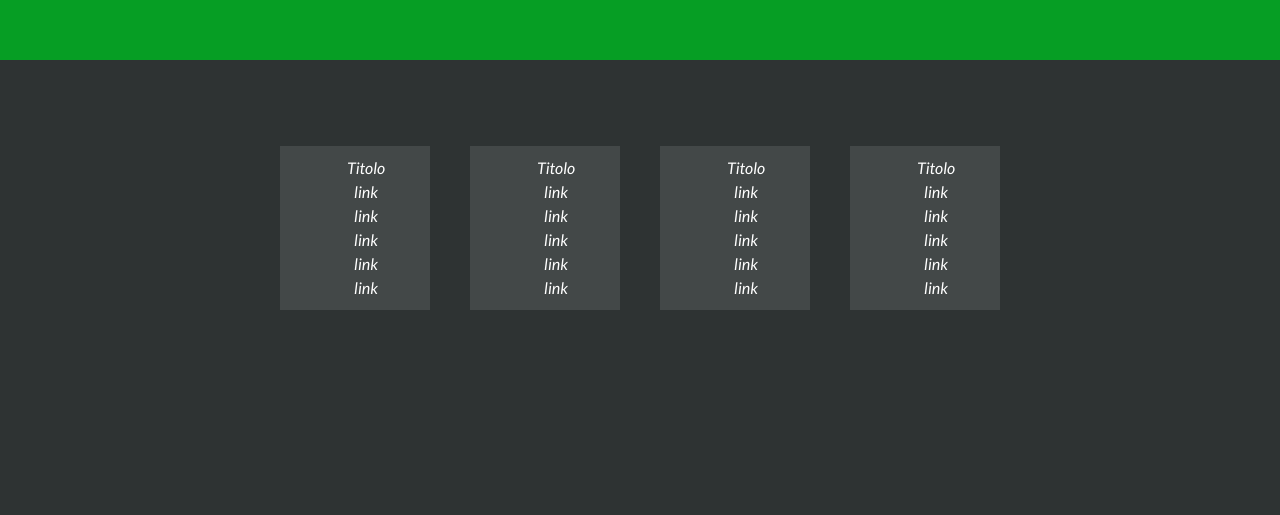
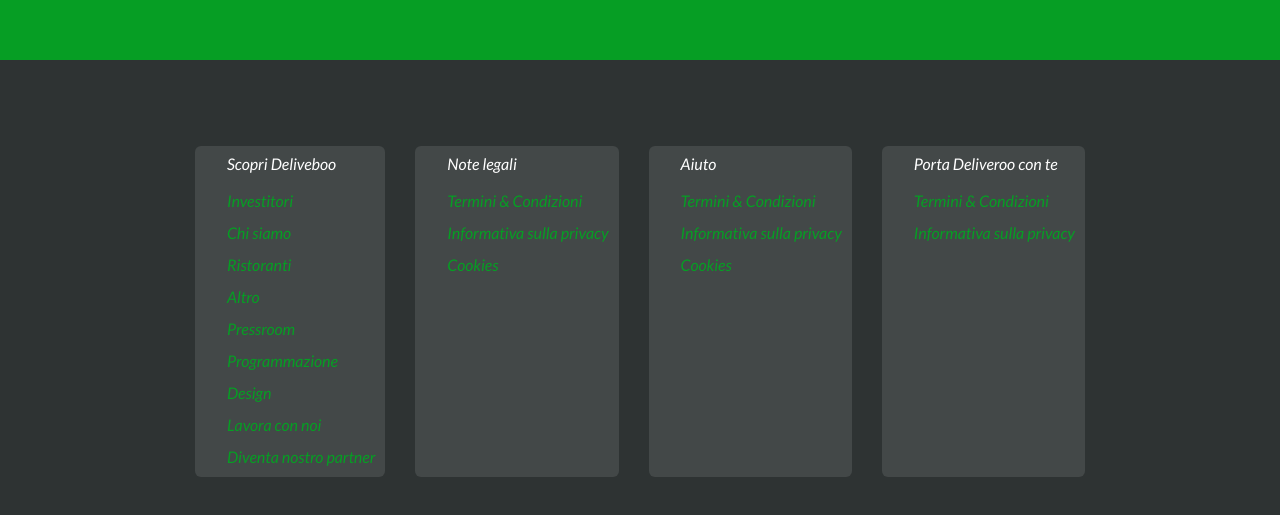
Before and after one commit to AlessandroDiNardo/deliveboo-frontend, a Vue app: page / in a window 1280 px wide. Shown: the part 1509-2024 px from the top of the page. Before the commit the page ends 1875 px from the top, so only its background shows below. Built offline with nearby package versions, Linux system fonts and the light colour scheme.

Commit message:
Modifiche footer

```diff
--- a/src/components/Footer.vue
+++ b/src/components/Footer.vue
@@ -1,5 +1,59 @@
 <script>
 
+export default{
+    data() {
+        return {
+            items:[{'title':'Scopri Deliveboo',
+                    links:[ 'Investitori',
+                    'Chi siamo',
+
+                    'Ristoranti',
+
+                    'Altro',
+
+                   ' Pressroom',
+
+                   ' Programmazione',
+
+                   ' Design',
+
+                    'Lavora con noi',
+
+                   ' Diventa nostro partner']},
+
+                   {'title':'Note legali',
+
+                    links:[    ' Termini & Condizioni',
+
+                               ' Informativa sulla privacy',
+
+                                'Cookies']},
+
+                   {'title':'Aiuto',
+
+                   links:[    ' Termini & Condizioni',
+
+                              ' Informativa sulla privacy',
+
+                               'Cookies']},
+
+                  {'title':'Porta Deliveroo con te',
+
+                  links:[    ' Termini & Condizioni',
+
+                                ' Informativa sulla privacy',
+
+                                ]},
+
+
+                ]
+        }
+    },
+
+
+
+
+        }
 
 
 
@@ -8,75 +62,72 @@
 
 <template>
 
-    <footer class="py-3 my-4 text-white" >
+    <footer class="py-3 my-4 " >
 
-        <h2  data-aos="flip-up"
+        <h2  class="mb-2" data-aos="flip-up"
         data-aos-easing="ease-out-cubic"
         data-aos-duration="1200">
           I Nostri Contatti
         </h2>
-        <div class="list_container w-75 m-auto">
-          <ul>
-              <li>Titolo</li>
-              <li>link</li>
-              <li>link</li>
-              <li>link</li>
-              <li>link</li>
-              <li>link</li>
+        <div class="list_container w-75 m-auto d-flex " >
+          <ul v-for="(element, index) in items" class="rounded-2">
+              <li><h6 class="py-2">{{element.title}}</h6></li>
+              <li v-for="link in element.links " class="pb-2" id="footer_ul">
+               <a href="#"  >
+                {{ link }}
+               </a>
+              </li>
           </ul>
-          <ul>
-              <li>Titolo</li>
-              <li>link</li>
-              <li>link</li>
-              <li>link</li>
-              <li>link</li>
-              <li>link</li>
-          </ul>
-          <ul>
-              <li>Titolo</li>
-              <li>link</li>
-              <li>link</li>
-              <li>link</li>
-              <li>link</li>
-              <li>link</li>
-          </ul>
-          <ul>
-              <li>Titolo</li>
-              <li>link</li>
-              <li>link</li>
-              <li>link</li>
-              <li>link</li>
-              <li>link</li>
-          </ul>
+
         </div>
       </footer>
 
 </template>
 
-<style >
+<style lang="scss" >
 footer{
     background-color: #2e3333;
+    color: white;
+
+}
+h2{
+    color: #069e24;
 
 }
     ul{
-        width: 150px;
-        margin: auto 20px;
+
+        margin: auto 15px;
         list-style: none;
         background-color: #434848;
-        padding: 10px;
+        padding: 0 10px;
         display: flex;
         flex-direction: column;
-        justify-content: center;
-        align-items: center;
+
+
 
 
     }
     ul li{
-        text-align: center;
+        text-align:start;
 
     }
+    #footer_ul{
+        padding-left: 0%;
+    }
+    li a{
+        color:  #069e24;
+        transition: all 0.2s;
+        text-decoration: none;
+        &:hover{
+            text-decoration: underline;
+            color: white;
+
+        }
+    }
     .list_container{
+        margin-top: 20px;
         display: flex;
         justify-content: center;
+        flex-wrap: wrap;
     }
 </style>
--- a/src/components/Header.vue
+++ b/src/components/Header.vue
@@ -1,4 +1,4 @@
-<script >
+<script>
 
 export default{
     data() {
```
